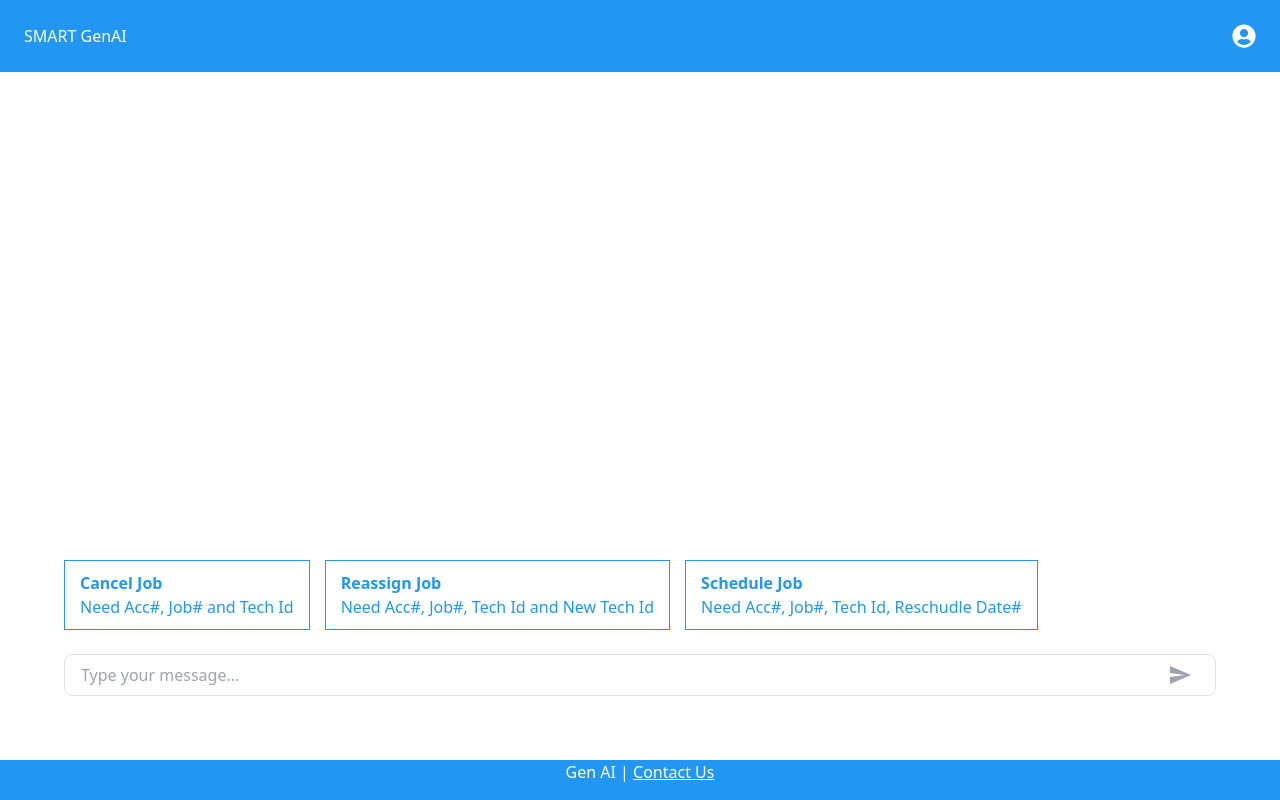
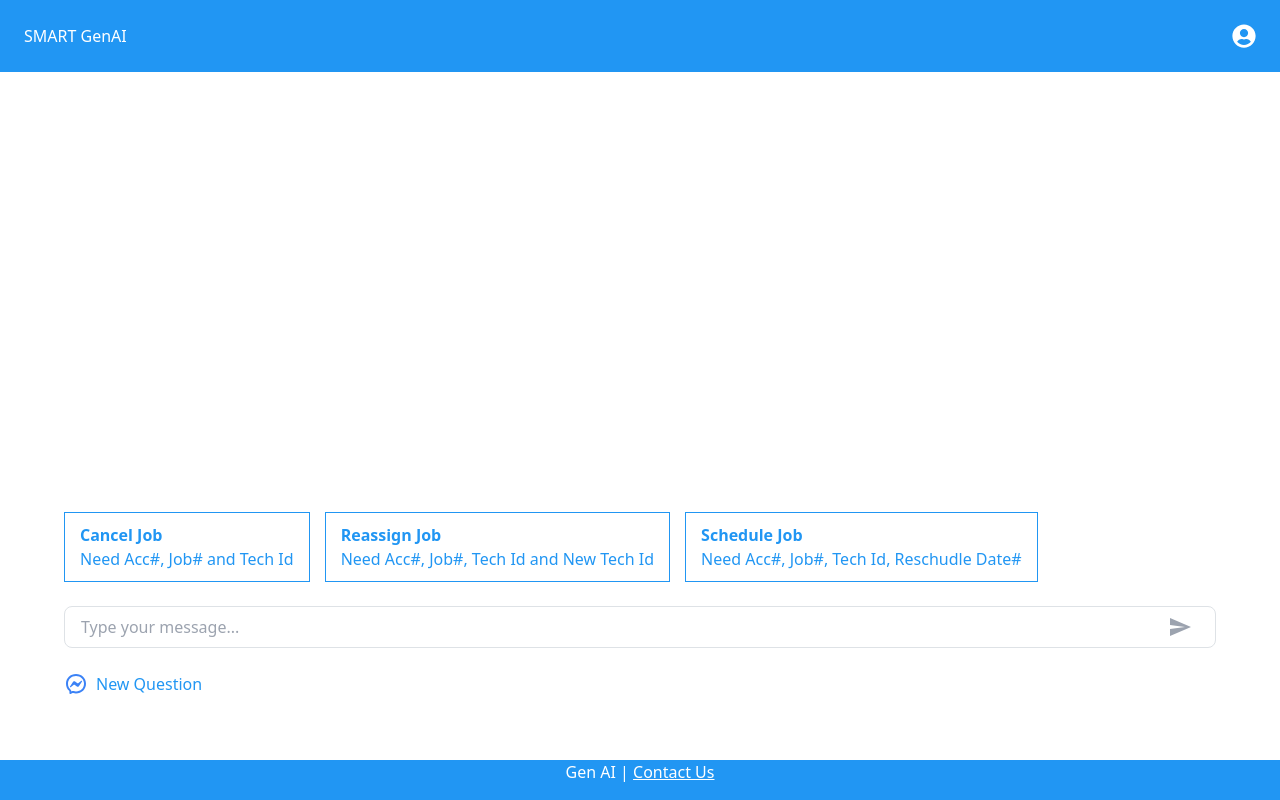
Before and after one commit to IsrathParveen/smart-gen-ai, a React (Create React App) app: page / in a window 1280 px wide. Built offline with nearby package versions, Linux system fonts and the light colour scheme.

Commit message:
Modal for new question button

```diff
--- a/src/App.js
+++ b/src/App.js
@@ -7,6 +7,8 @@ import "./App.css";
 import ChatHistory from "./component/ChatHistory";
 import Popup from "./Popup"
 import Loading from "./component/Loading";
+import { RiMessengerLine } from "react-icons/ri";
+import Common from "./component/Common/common";
 
 
 const App = () => {
@@ -14,6 +16,8 @@ const App = () => {
   const [chatHistory, setChatHistory] = useState([]);
   const [isPopupVisible, setIsPopupVisible] = useState(false);
   const [isBotTyping, setIsBotTyping] = useState(false);
+  const [isModalVisible, setIsModalVisible] = useState(false);
+
 
 
   // const [isLoading, setIsLoading] = useState(false);
@@ -29,6 +33,13 @@ const App = () => {
     setUserInput(e.target.value);
     console.log(e.target.value);
   };
+  const showCommonComponent = () => {
+    setIsModalVisible(true);
+  };
+  const handleCloseModal = () => {
+    setIsModalVisible(false);
+  };
+
 
   // Function to send user message to Gemini
   const sendMessage = async () => {
@@ -165,6 +176,7 @@ const App = () => {
           />
         </div>
           <Popup show={isPopupVisible} handleClose={handleClosePopup} />
+          <Common show={isModalVisible} handleClose={handleCloseModal} />
           {/* <Loading isLoading={isLoading} /> */}
       </div>
       <div className='mt-4 m-5 p-3'>
@@ -213,6 +225,18 @@ const App = () => {
                 <MdSend className='h-6 w-6' />
               </button>
             </div>
+            <div className='flex mt-4 relative'>
+            <RiMessengerLine className='h-6 w-6  text-blue-500'   />
+            {/* <button className="ml-0 px-2  text-blue bg-transparent focus:outline-none"
+             style={{ textDecoration: 'none', border: 'none',color: 'rgb(33,150,243)' }}>
+              New Question
+            </button> */}
+            <button
+                className="ml-0 px-2 text-blue bg-transparent focus:outline-none"
+                onClick={showCommonComponent}
+                style={{ textDecoration: 'none', border: 'none', color: 'rgb(33,150,243)' }}
+              >New Question</button>
+            </div>
             {/* <button
           className="mt-4 block px-4 py-2 rounded-lg bg-gray-400 text-white hover:bg-gray-500 focus:outline-none"
           onClick={clearChat}
--- /dev/null
+++ b/src/component/Common/common.jsx
@@ -0,0 +1,35 @@
+import { useState } from 'react';
+import Button from 'react-bootstrap/Button';
+import Modal from 'react-bootstrap/Modal';
+
+function Common({show,handleClose}) {
+//   const [show, setShow] = useState(true);
+
+//   const handleClose = () => setShow(false);
+
+
+  return (
+    <>
+      <Modal
+        show={show}
+        onHide={handleClose}
+        keyboard={false}
+      >
+        <Modal.Header closeButton>
+          <Modal.Title>Are you sure?</Modal.Title>
+        </Modal.Header>
+        <Modal.Body>
+        It looks like you're in the middle of something.
+        </Modal.Body>
+        <Modal.Footer>
+          <Button variant="secondary" onClick={handleClose}>
+            I want to ask a new question
+          </Button>
+          <Button variant="primary">Never mind,I'll continue</Button>
+        </Modal.Footer>
+      </Modal>
+    </>
+  );
+}
+
+export default Common;
```
